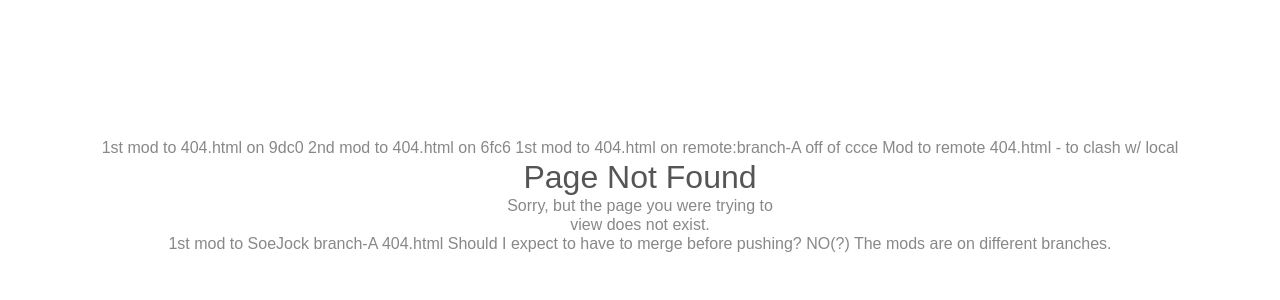
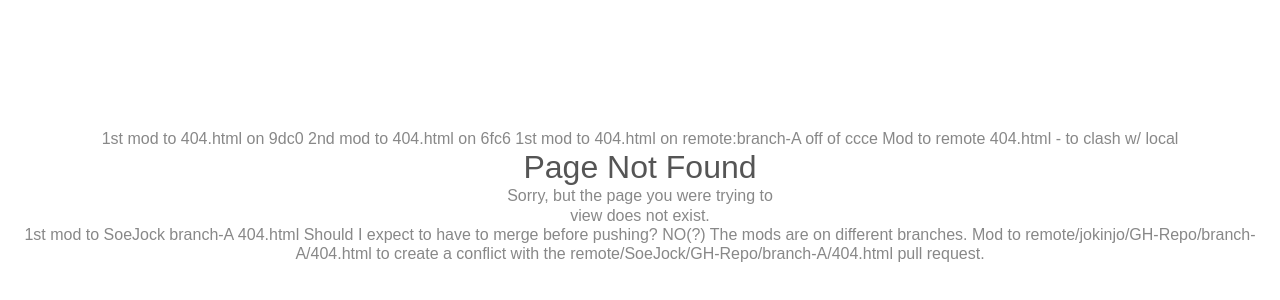
Before and after one commit to jokinjo/GH-Repo, a plain HTML site: page 404.html in a window 1280 px wide. Shown: the part 204-504 px from the top of the page. Drawn offline with Linux system fonts and the light colour scheme.

Commit message:
Mod to remote/jokinjo/GH-Repo/branch-A/404.html to create a conflict with ... /SoeJock/...

```diff
--- a/404.html
+++ b/404.html
@@ -63,6 +63,8 @@ Mod to remote 404.html - to clash w/ local
     1st mod to SoeJock branch-A 404.html
     Should I expect to have to merge before pushing?
     	NO(?)  The mods are on different branches.
+    Mod to remote/jokinjo/GH-Repo/branch-A/404.html to create a conflict with
+    the remote/SoeJock/GH-Repo/branch-A/404.html pull request.
 </body>
 </html>
 <!-- IE needs 512+ bytes: http://blogs.msdn.com/b/ieinternals/archive/2010/08/19/http-error-pages-in-internet-explorer.aspx -->
```
